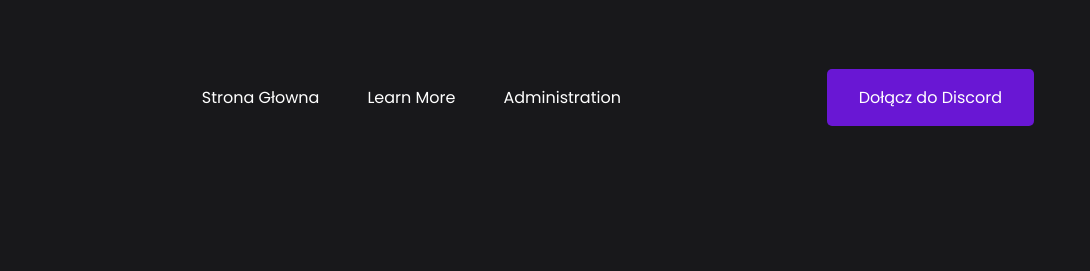
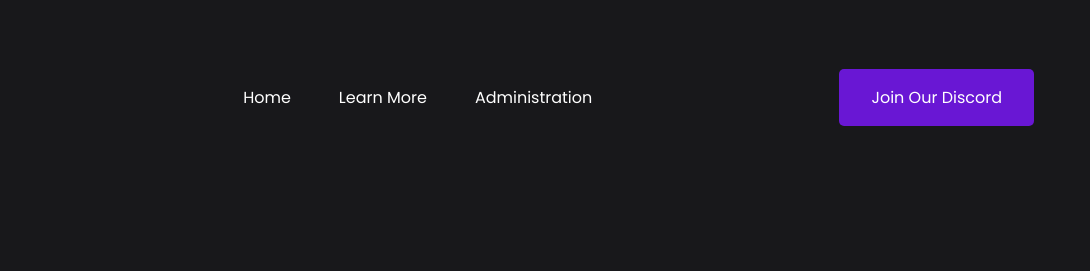
Before and after one commit to huzarek/merixtweaks, a plain HTML site: page index.html in a window 1280 px wide. Shown: the top 271 px of the page, 190-1280 px from the left. Drawn offline with nearby package versions, Linux system fonts and the light colour scheme; a script that the page names is missing.

Commit message:
Update index.html

```diff
--- a/index.html
+++ b/index.html
@@ -19,11 +19,11 @@
         </div>
 
         <ul class="nav-links">
-            <li class="link"><a href="#">Strona Głowna</a></li>
+            <li class="link"><a href="#">Home</a></li>
             <li id="link1" class="link"><a href="#dowiedz-sie-wiecej">Learn More</a></li>
 			<li id="link2" class="link"><a href="#administracja">Administration</a></li>
         </ul>
-        <a href="https://discord.gg/Mh8tkrsVrV" class="btn">Dołącz do Discord</a>
+        <a href="https://discord.gg/Mh8tkrsVrV" class="btn">Join Our Discord</a>
     </nav>
 
     <header class="container">
```
